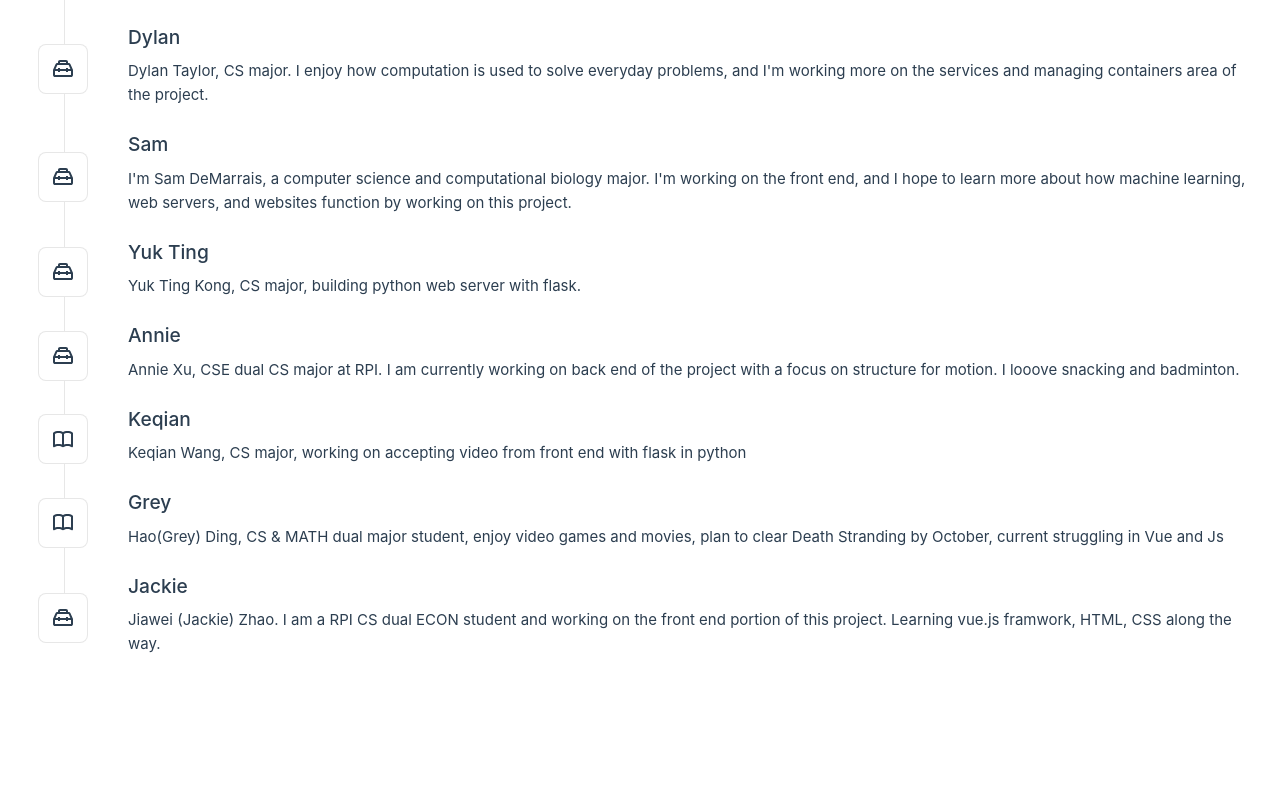
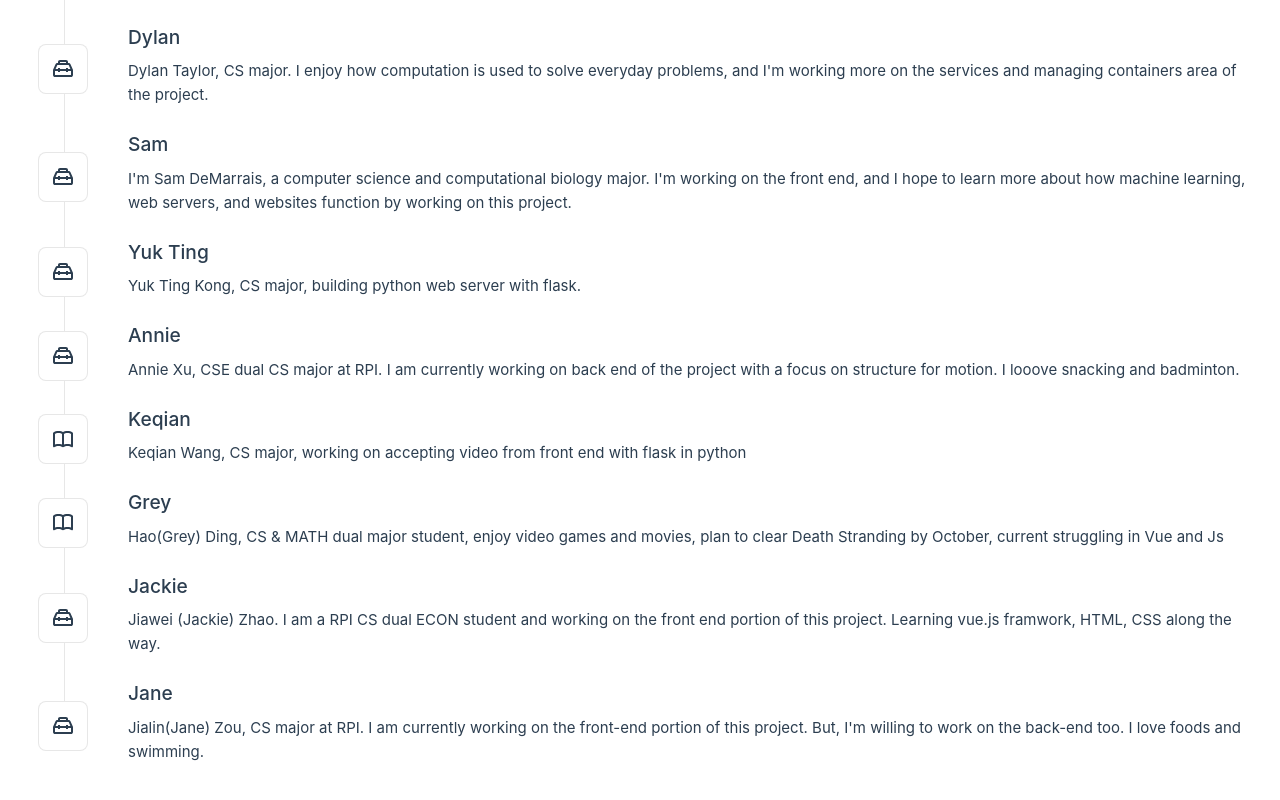
Before and after one commit to NeRF-or-Nothing/web-app, a Vue app: page /contact in a window 1280 px wide. Shown: the part 679-1479 px from the top of the page. Before the commit the page ends 1383 px from the top, so only its background shows below. Built offline with nearby package versions, Linux system fonts and the light colour scheme.

Commit message:
fixed bug of home page/upload video, update the homepage

```diff
--- a/src/App.vue
+++ b/src/App.vue
@@ -7,12 +7,11 @@ import MainPage from "@/components/Header.vue";
 
 <template>
   <header>
-    <div id="app">
-        <img alt = "Nerf logo" class = "logo" src="./assets/logo.png" width="300" height="300" />
+    <div id="app" class = "center-me">
+      <img alt = "Nerf logo" class = "logo" src="./assets/logo.png" width="300" height="300" />
     </div>
     <div class="wrapper">
       <MainPage msg="NeRF or Nothing!" />
-
       <nav>
         <RouterLink to="/">Home</RouterLink>
         <RouterLink to="/explain">About NeRF</RouterLink>
--- a/src/components/AboutNerf.vue
+++ b/src/components/AboutNerf.vue
@@ -33,6 +33,7 @@ import SupportIcon from "./icons/IconSupport.vue";
       <ToolingIcon />
     </template>
     <template #heading>How do I use this website?</template>
-    IDK dude
+    You can upload a video and send it to the server, then it will convert your video to a
+    3D picture.
   </ListItem>
 </template>
--- a/src/components/Upload.vue
+++ b/src/components/Upload.vue
@@ -25,7 +25,7 @@ p{
   width: 100%;
   height: 100%;
   text-align: center;
-  line-height: 170px;
+  line-height: 150px;
   pointer-events: none;
   border: 1px dashed var(--color-contrast);
 }
--- a/src/components/team.vue
+++ b/src/components/team.vue
@@ -102,4 +102,14 @@ import SupportIcon from "./icons/IconSupport.vue";
     front end portion of this project. Learning vue.js framwork, HTML, CSS along
     the way.
   </ListItem>
+
+   <ListItem>
+    <template #icon>
+      <ToolingIcon />
+    </template>
+    <template #heading>Jane</template>
+    Jialin(Jane) Zou, CS major at RPI. I am currently working on the front-end portion
+    of this project. But, I'm willing to work on the back-end too. I love foods and
+    swimming.
+  </ListItem>
 </template>
--- a/src/router/index.js
+++ b/src/router/index.js
@@ -1,5 +1,5 @@
 import { createRouter, createWebHistory } from "vue-router";
-import HomeView from "../views/HomeView.vue";
+
 
 const router = createRouter({
   history: createWebHistory(import.meta.env.BASE_URL),
@@ -7,7 +7,8 @@ const router = createRouter({
     {
       path: "/",
       name: "home",
-      component: HomeView,
+      component: () => import('../views/Home.vue')
+
     },
     {
       path: "/explain",
@@ -30,6 +31,11 @@ const router = createRouter({
       name: "contact",
       component: () => import("../views/OurTeam.vue"),
     },
+    {
+      path: "/upload",
+      name: "upload",
+      component: () => import("../views/UploadView.vue"),
+    }
   ],
 });
 
--- /dev/null
+++ b/src/views/Home.vue
@@ -0,0 +1,9 @@
+<script setup>
+</script>
+
+<template>
+  <div class="about">
+    <h1>Welcome to NERF! You can convert video to 3D image by clicking upload video. </h1>
+
+  </div>
+</template>
```
Also changed, not shown: src/views/UploadView.vue (renamed from src/views/HomeView.vue), 2 other files (tests, documents, lock files or other folders).
